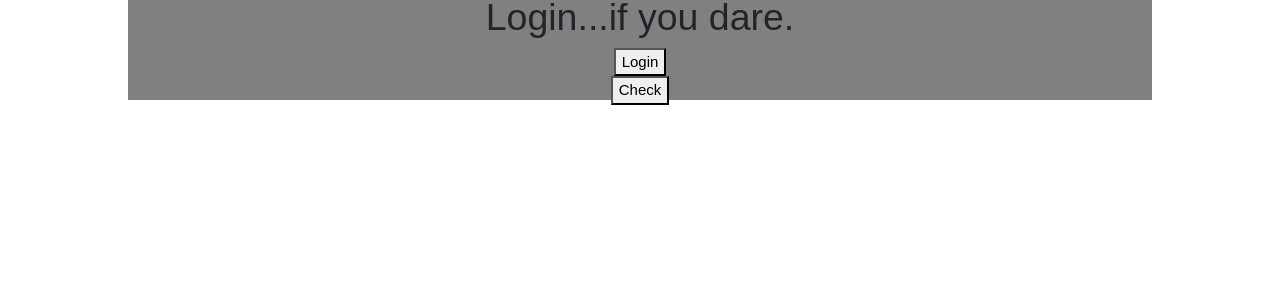
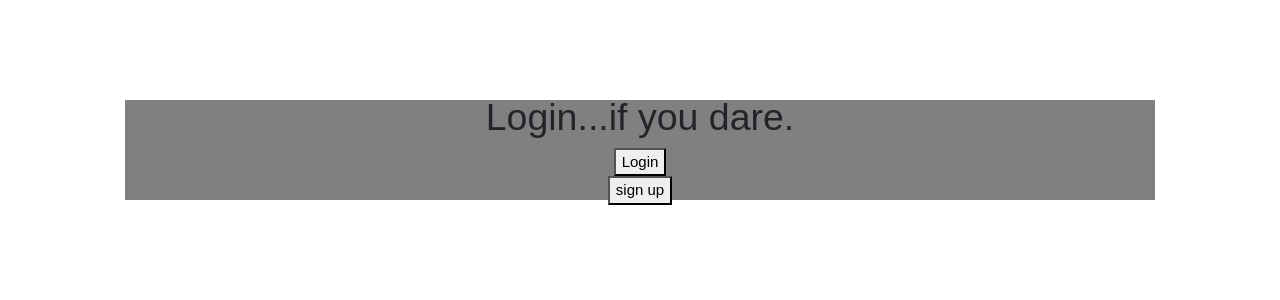
Before and after one commit to Ryanv027/mooch, a React app: page / in a window 1280 px wide. Shown: the top 300 px of the page. Built offline with nearby package versions, Linux system fonts and the light colour scheme.

Commit message:
conditional rendering on login page established

```diff
--- /dev/null
+++ b/src/presentational/Login/LogUser.js
@@ -0,0 +1,13 @@
+import React , { Component } from 'react'
+
+class LogUser extends Component {
+    render = () => {
+        return (
+            <div>
+                Yo-Yo Ma's Mama's yo-yo, yo
+            </div>
+        )
+    }
+}
+
+export default LogUser
--- a/src/presentational/Login/Login.css
+++ b/src/presentational/Login/Login.css
@@ -6,6 +6,6 @@
   background-color: grey;
   height: 100px;
   width: 80%;
-  margin: 0 auto;
+  margin: 100px auto;
   flex-flow: column;
 }
--- a/src/presentational/Login/Login.js
+++ b/src/presentational/Login/Login.js
@@ -2,12 +2,16 @@ import React, { Component } from "react";
 //import axios from 'axios';
 import { login } from "./../../actions/auth";
 import { connect } from "react-redux";
-
+import SignUp from './SignUp'
+import LogUser from './LogUser'
 import styles from "./Login.css";
 
 class Login extends Component {
   state = {
-    user: {}
+    user: {} ,
+    signUp : false ,
+    logIn : false ,
+    neither : true
   };
 
   componentDidMount = () => {
@@ -19,19 +23,35 @@ class Login extends Component {
   };
 
   handleLogin = () => {
-    this.props.Login("User ID");
+    this.setState({
+      logIn : true ,
+      neither : false
+    })
   };
 
-  handleCheck = () => {
-    const user = this.props.data;
-    this.setState({ user });
+  handleSignUp = () => {
+    this.setState({
+      signUp : true ,
+      neither : false})
   };
   render = () => {
     return (
-      <div className={styles.loginContainer}>
-        <h1>Login...if you dare.</h1>
-        <button onClick={this.handleLogin}>Login</button>
-        <button onClick={this.handleCheck}>Check</button>
+      <div>
+        {this.state.signUp ?
+          <SignUp /> : null }
+        {this.state.logIn ?
+          <LogUser /> : null}
+        { this.state.neither ?
+          <div className = "row">
+            <div className = "col s8">
+              <div className={styles.loginContainer}>
+                <h1>Login...if you dare.</h1>
+                <button onClick={this.handleLogin}>Login</button>
+                <button onClick={this.handleSignUp}>sign up</button>
+              </div>
+            </div>
+          </div>
+          : null }
       </div>
     );
   };
--- /dev/null
+++ b/src/presentational/Login/SignUp.js
@@ -0,0 +1,30 @@
+import React , { Component }from 'react'
+
+class SignUp extends Component {
+    render = () => {
+        return (
+            <div className="row">
+                <form className="col s12">
+                    <div className="row">
+                        <div className="input-field col s6">
+                            <input placeholder = "name" type="text" className="validate" />
+                        </div>
+                        <div className="input-field col s6">
+                            <input placeholder = "username" type="text" className="validate" />
+                        </div>
+                    </div>
+                    <div className="row">
+                        <div className="input-field col s6">
+                            <input placeholder = "email" type="email" className="validate" />
+                        </div>
+                        <div className="input-field col s6">
+                            <input placeholder = "password" type="password" className="validate" />
+                        </div>
+                    </div>
+                </form>
+            </div>
+        )
+    }
+}
+
+export default SignUp
```
